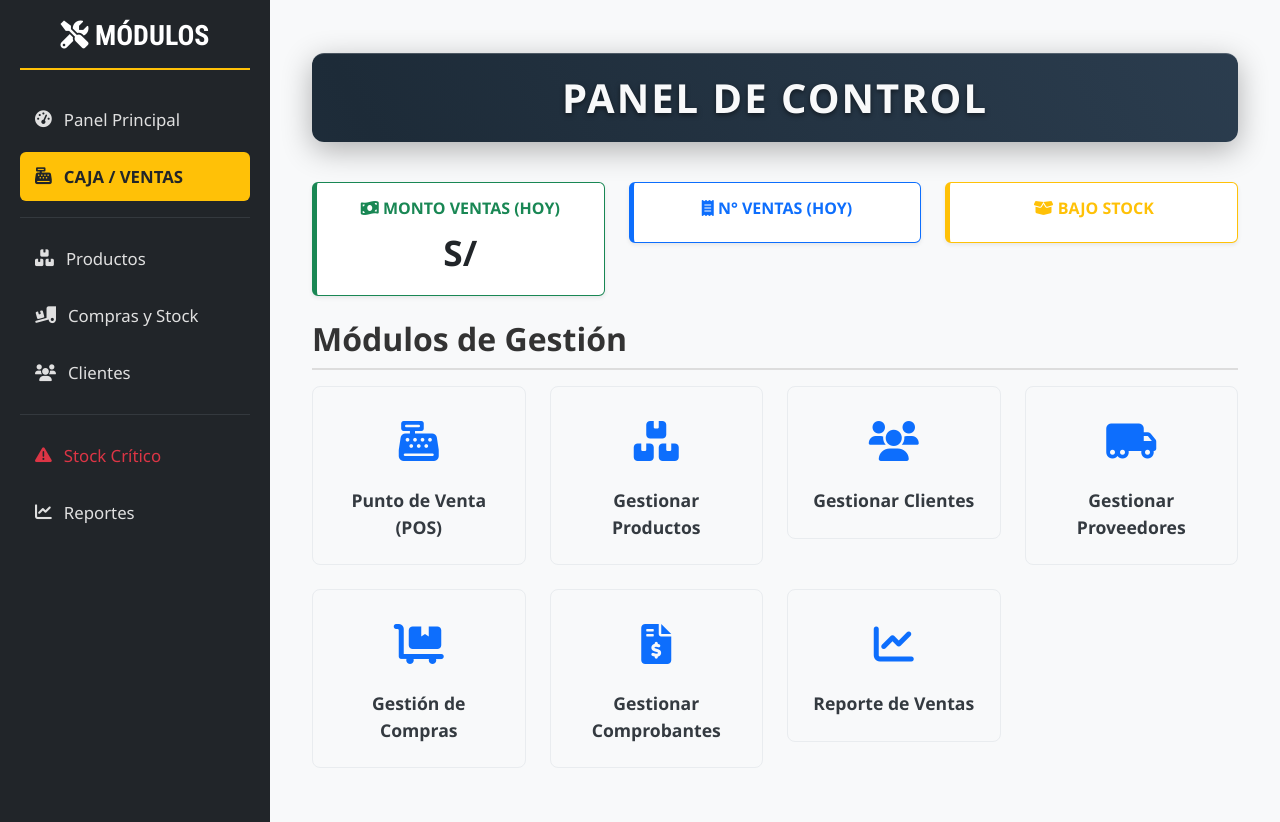
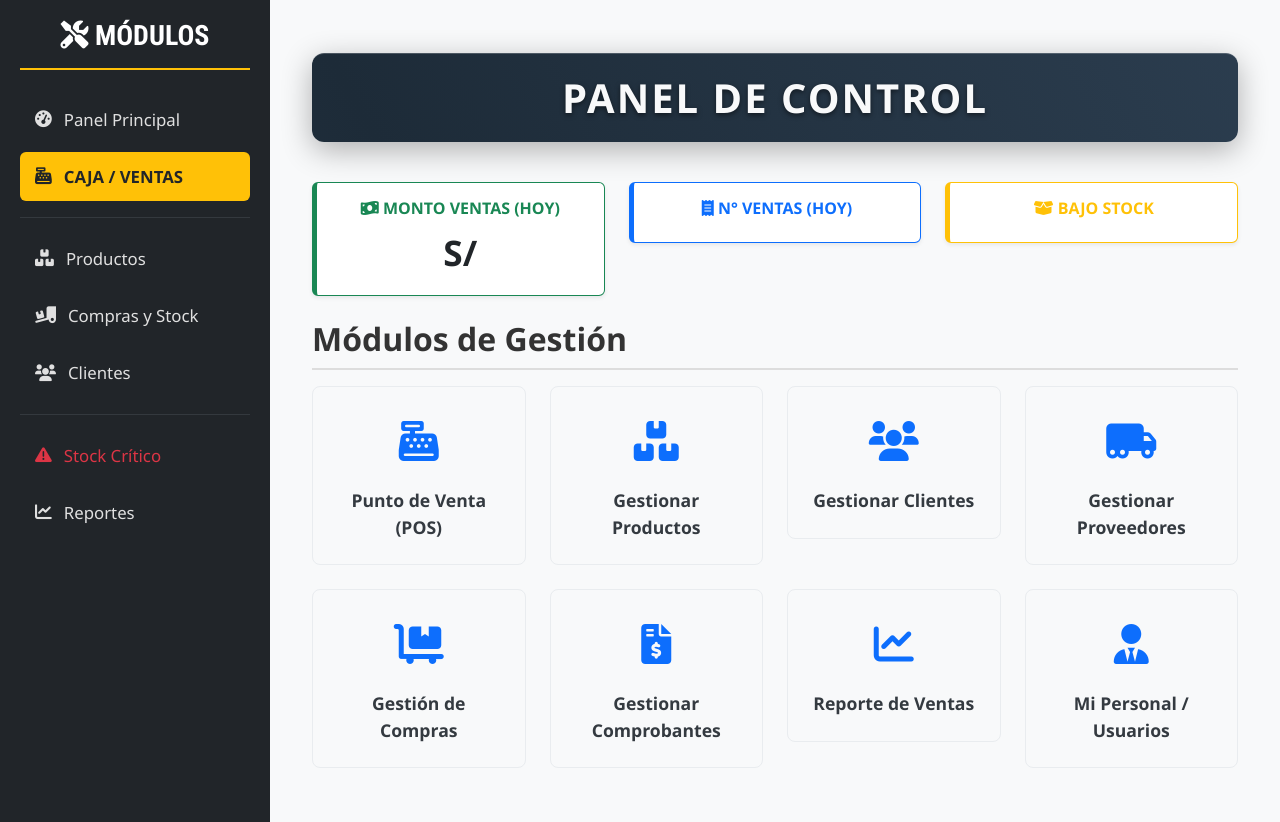
Before and after one commit to Andrevalqui/mi-ferreteria, a Django app: template inventario/templates/inventario/dashboard.html in a window 1280 px wide. Shown: the part 64-886 px from the top of the page. Run offline with Django 5.2, Linux system fonts and the light colour scheme; the template is opened without the code that fills it, so the values that code supplies are empty.

Commit message:
Update dashboard.html

```diff
--- a/inventario/templates/inventario/dashboard.html
+++ b/inventario/templates/inventario/dashboard.html
@@ -180,6 +180,14 @@
                 <div class="module-card-title">Reporte de Ventas</div>
             </a>
         </div>
+        <!-- Módulo Mi Personal / Usuarios agregado respetando el diseño original -->
+        <div class="col-lg-3 col-md-4 col-sm-6 mb-4">
+            <a href="{% url 'inventario:lista_usuarios_tienda' %}" class="module-card d-block">
+                <div class="module-card-icon"><i class="fas fa-user-tie"></i></div>
+                <div class="module-card-title">Mi Personal / Usuarios</div>
+            </a>
+        </div>
     </div>
 </div>
+
 {% endblock %}
```
